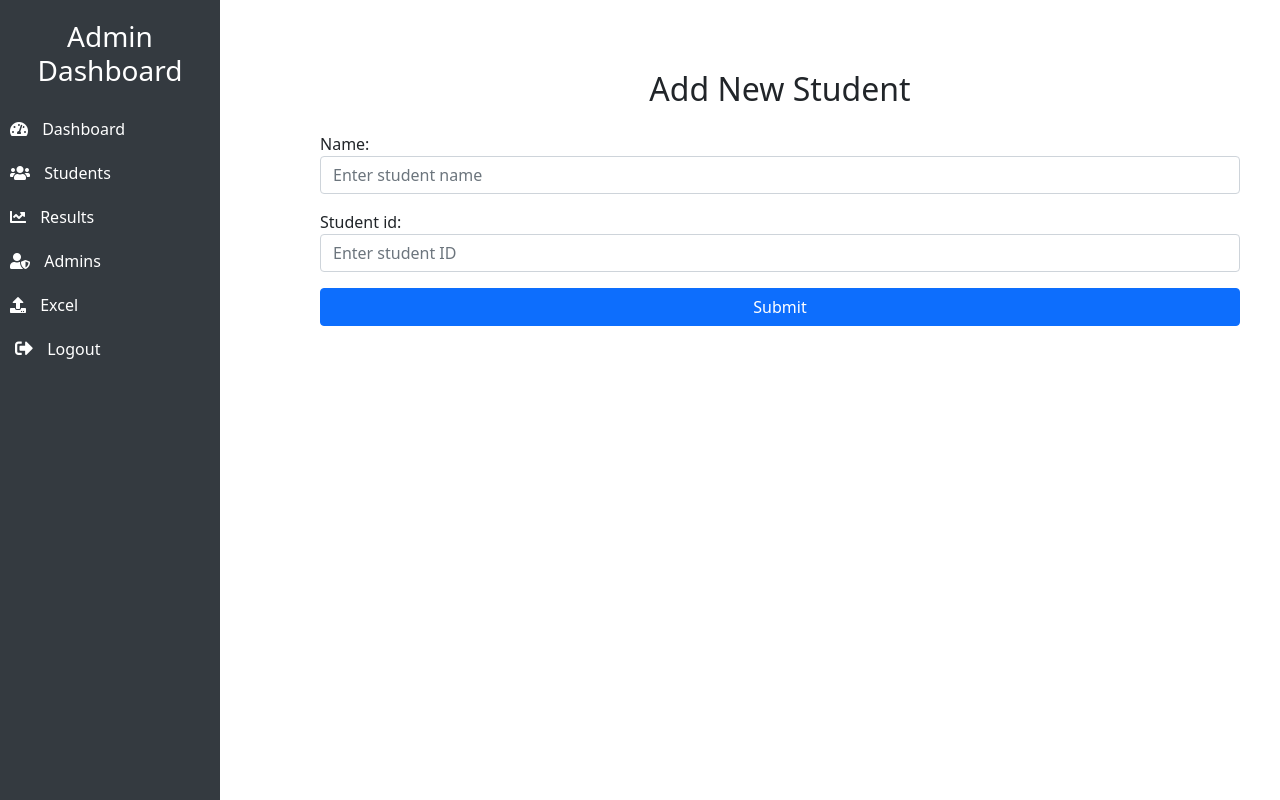
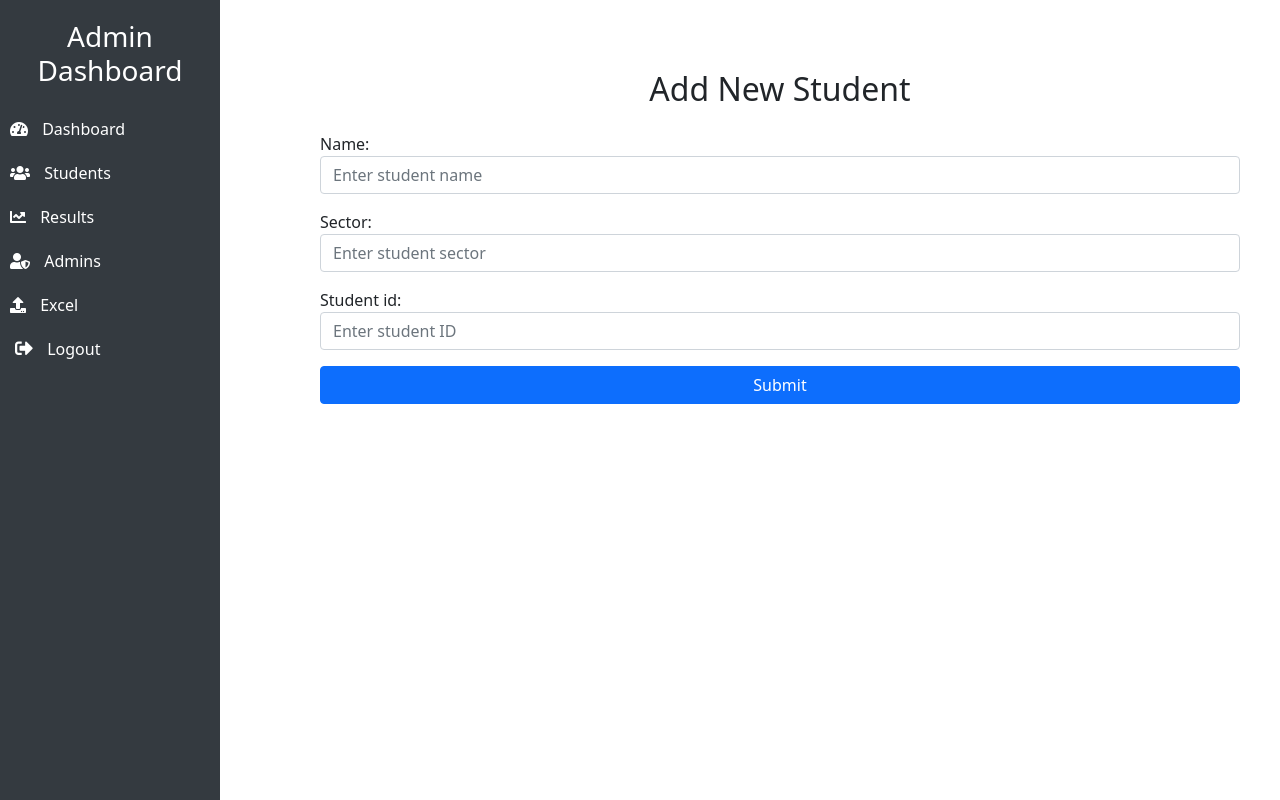
Before and after one commit to Osama-elgebaly1/Students_Evaluations_System, a Django app: page /add_student/ in a window 1280 px wide. Run offline with Django 5.2, Linux system fonts and the light colour scheme; the visitor is signed in with stand-in values (Sample User, id 1).

Commit message:
Adding Sector field , modifing HTML and form

```diff
--- a/Core_app/forms.py
+++ b/Core_app/forms.py
@@ -10,20 +10,21 @@ class ExcelUploadForm(forms.Form):
 class EditStudentForm(forms.ModelForm):
     class Meta:
         model = Student
-        fields = ['name', 'student_id']  # Adjust based on your model
+        fields = ['name','sector', 'student_id']  # Adjust based on your model
         widgets = {
             'name': forms.TextInput(attrs={'class': 'form-control'}),
+            'sector': forms.TextInput(attrs={'class': 'form-control'}),
             'student_id': forms.TextInput(attrs={'class': 'form-control'}),
         }
 
 class EditResultForm(forms.ModelForm):
     class Meta:
         model = Result
-        fields = ['student', 'grade','rating','message','month' ]  # Adjust based on your model
+        fields = ['student', 'rating','grade','message','month' ]  # Adjust based on your model
         widgets = {
             'student': forms.Select(attrs={'class': 'form-control'}),
-            'grade': forms.NumberInput(attrs={'class': 'form-control'}),
-            'rating': forms.TextInput(attrs={'class': 'form-control'}),
+            'grade': forms.TextInput(attrs={'class': 'form-control'}),
+            'rating': forms.NumberInput(attrs={'class': 'form-control'}),
             'message': forms.TextInput(attrs={'class': 'form-control'}),
             'month': forms.Select(attrs={'class': 'form-control'}),
         }
@@ -89,9 +90,10 @@ class AdminRegistrationForm(forms.ModelForm):
 class StudentForm(forms.ModelForm):
     class Meta:
         model = Student
-        fields = ['name', 'student_id']
+        fields = ['name', 'sector','student_id']
         widgets = {
             'name': forms.TextInput(attrs={'class': 'form-control', 'placeholder': 'Enter student name'}),
+            'sector': forms.TextInput(attrs={'class': 'form-control', 'placeholder': 'Enter student sector'}),
             'student_id': forms.TextInput(attrs={'class': 'form-control', 'placeholder': 'Enter student ID'}),
         }
 
@@ -112,11 +114,11 @@ class AdminLoginForm(forms.Form):
 class ResultForm(forms.ModelForm):
     class Meta:
         model = Result
-        fields = ['student', 'grade', 'rating', 'message', 'month']
+        fields = ['student', 'rating', 'grade', 'message', 'month']
         widgets = {
             'student': forms.Select(attrs={'class': 'form-control'}),
-            'grade': forms.NumberInput(attrs={'class': 'form-control'}),
-            'rating': forms.TextInput(attrs={'class': 'form-control', 'maxlength': 2}),
+            'grade': forms.TextInput(attrs={'class': 'form-control'}),
+            'rating': forms.NumberInput(attrs={'class': 'form-control', 'maxlength': 2}),
             'message': forms.Textarea(attrs={'class': 'form-control', 'rows': 3, 'placeholder': 'Optional message...'}),
             'month': forms.Select(attrs={'class': 'form-control'}),
         }
--- a/Core_app/models.py
+++ b/Core_app/models.py
@@ -4,6 +4,7 @@ from django.db import models
 
 class Student(models.Model):
     name = models.CharField(max_length=255)
+    sector = models.CharField(max_length=100,null=True)  # <-- New field added
     student_id = models.CharField(max_length=50,unique=True)
 
     def __str__(self):
@@ -27,8 +28,8 @@ class Result(models.Model):
     )
 
     student = models.ForeignKey(Student,on_delete=models.CASCADE)
-    grade = models.IntegerField()
-    rating = models.CharField(max_length=2)
+    grade = models.CharField(max_length=2)
+    rating = models.DecimalField(max_digits=4,decimal_places=2)
     message = models.TextField(max_length=500,null=True,blank=True)
     month = models.CharField(max_length=50,choices=MONTH_CHOICES)
 
--- a/Core_app/views/admin_views.py
+++ b/Core_app/views/admin_views.py
@@ -74,7 +74,7 @@ import pandas as pd
 from Core_app.forms import ExcelUploadForm
 
 
-@superuser_required
+@staff_required
 def upload_excel(request):
     """
     Handle the upload of an Excel file to add students and their results.
@@ -87,7 +87,7 @@ def upload_excel(request):
     Redirects to the student dashboard after successful upload.
     Shows an upload form on GET requests.
 
-    Excel columns expected: ['Student ID', 'Student Name', 'Grade', 'Rating', 'Message', 'Month']
+    Excel columns expected: ['Student ID', 'Student Name' , 'Grade', 'Rating', 'Message', 'Month']
     """
     if request.user.is_authenticated and request.user.is_staff:
         if request.method == 'POST':
@@ -100,7 +100,8 @@ def upload_excel(request):
                     # 1. Get or create the student
                     student, created = Student.objects.get_or_create(
                         student_id=row['Student ID'],
-                        defaults={'name': row['Student Name']}
+                        defaults={'name': row['Student Name'],
+                                  'sector':row['Sector']}
                     )
 
                     # 2. Check if the result for this student & month already exists
--- a/templates/admin/add_student.html
+++ b/templates/admin/add_student.html
@@ -15,6 +15,11 @@
             {{ form.name }}
             {{ form.name.errors }}
           </div>
+          <div class="mb-3">
+            {{ form.sector.label_tag }}
+            {{ form.sector }}
+            {{ form.sector.errors }}
+          </div>
 
           <div class="mb-3">
             {{ form.student_id.label_tag }}
--- a/templates/admin/get_results.html
+++ b/templates/admin/get_results.html
@@ -10,6 +10,7 @@
       <div class="card-body">
         <h5 class="card-title">Latest Evaluation</h5>
         <p><strong>Name:</strong> {{ student.name }}</p>
+        <p><strong>Sector:</strong> {{ student.sector }}</p>
         <p><strong>Grade:</strong> {{ last_result.grade }} | <strong>Rating:</strong> {{ last_result.rating }}</p>
         <p><strong>Month:</strong> {{ last_result.month }}</p>
 
--- a/templates/admin/results_dash.html
+++ b/templates/admin/results_dash.html
@@ -11,8 +11,8 @@
         <thead>
           <tr>
             <th>Student</th>
+            <th>Rating</th>
             <th>Grade</th>
-            <th>Rating</th>
             <th>Month</th>
             <th>Message</th>
             <th>Edit</th>
@@ -24,8 +24,8 @@
           {% for result in results %}
             <tr>
               <td>{{result.student.name}}</td>
+              <td>{{result.rating}}</td>
               <td>{{result.grade}}</td>
-              <td>{{result.rating}}</td>
               <td>{{result.month}}</td>
               <td>
                 {% if result.message %}
--- a/templates/admin/students_dash.html
+++ b/templates/admin/students_dash.html
@@ -12,6 +12,7 @@
             <tr>
               <th>Name</th>
               <th>ID</th>
+              <th>Sector</th>
               <th>Edit</th>
               <th>Delete</th>
             </tr>
@@ -22,6 +23,7 @@
 
                 <td>  <a href="{% url "get_results" student.id  %} ">{{ student.name }}</a> </td>
                 <td>{{ student.student_id }}</td>
+                <td>{{ student.sector }}</td>
                 <td><a href="{% url 'edit_student' student.id %}" class="btn btn-warning btn-sm">Edit</a></td>
                 <td><a href="{% url 'delete_student' student.id %}" class="btn btn-danger btn-sm">Delete</a></td>
 
```
Also changed, not shown: templates/admin/add_result.html (+6 -5 lines), Core_app/migrations/0004_student_sector.py (added), Core_app/migrations/0005_alter_result_grade_alter_result_rating.py (added), Core_app/migrations/0006_alter_result_rating.py (added).
